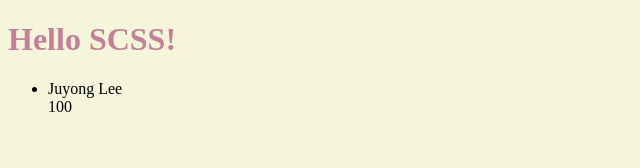
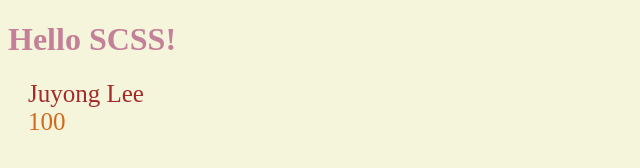
Before and after one commit to juyonglee/Sass-Syntactically-Awesome-Style-Sheets, a website built with Parcel: page index.html in a window 1280 px wide. Shown: the whole page, without its empty margins (0-640 px from the left). Built offline with nearby package versions, Linux system fonts and the light colour scheme.

Commit message:
중첩기능 구현

```diff
--- a/main.scss
+++ b/main.scss
@@ -12,4 +12,23 @@ body {
     /* font-style: oblique; */
     /*! font-style: oblique; */
   }
+
+  .user {
+    > ul {
+      padding-left: 20px;
+
+      li {
+        list-style: none;
+        font-size: 25px;
+
+        .name {
+          color: brown;
+        }
+
+        .age {
+          color: chocolate;
+        }
+      }
+    }
+  }
 }
```
